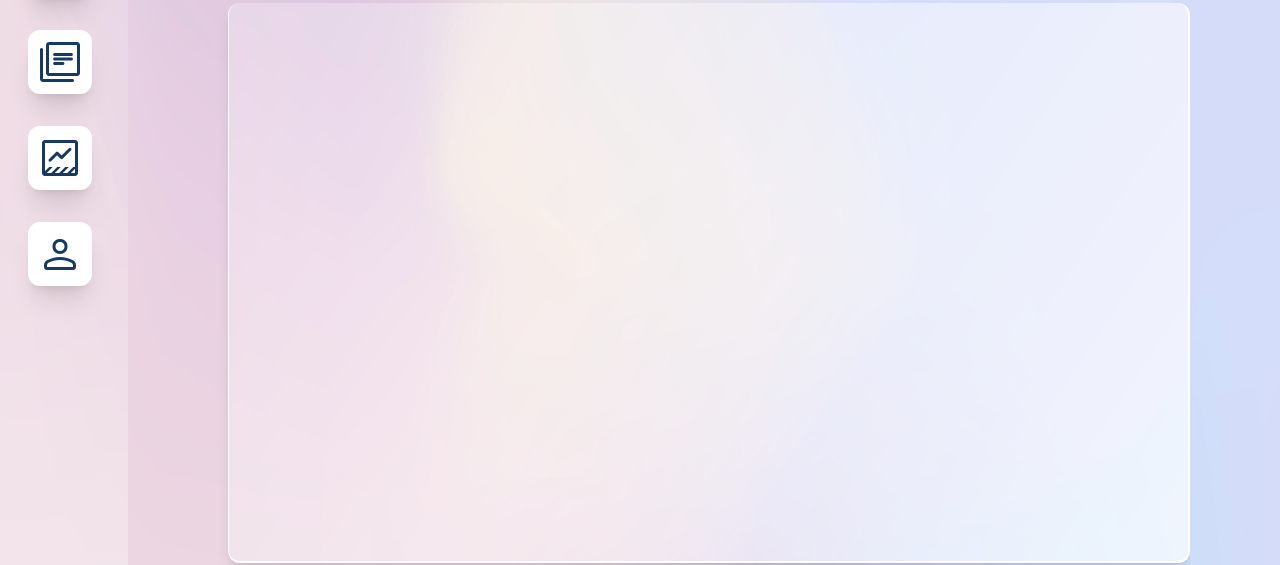
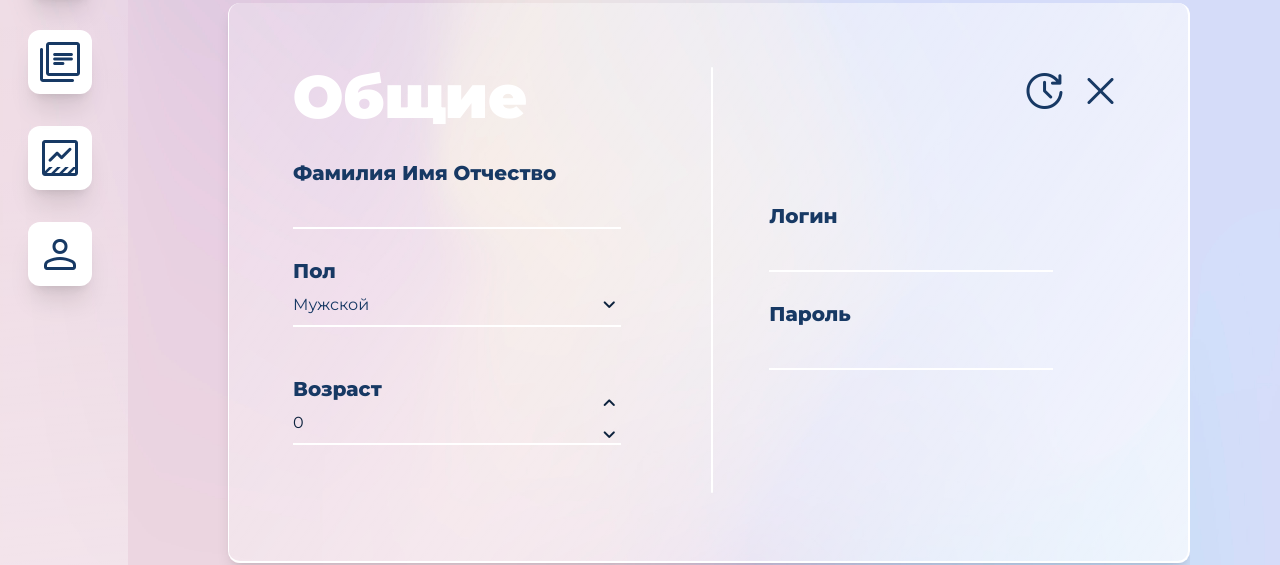
Before and after one commit to DrIwan/Djangers, a Vue app in the folder frontend/: page /updateProfile in a window 1280 px wide. Shown: the part 205-770 px from the top of the page. Built offline with nearby package versions, Linux system fonts and the light colour scheme.

Commit message:
Редактирование страниц,к-тов и классов

```diff
--- a/frontend/src/components/UI/combobox.vue
+++ b/frontend/src/components/UI/combobox.vue
@@ -3,10 +3,10 @@
                     <select
                         required placeholder=" "
                         class="s-main hidden"
-                        v-model="item"
+                        v-bind:value="item"
                         >
-                            <option value="man"><div class="line"></div>Мужской</option>
-                            <option value="woman"><div class="line l-2"></div>Женский</option>
+                            <option value="Мужской"><div class="line"></div>Мужской</option>
+                            <option value="Женский"><div class="line l-2"></div>Женский</option>
                     </select>
                     <div class="select-b">
                         {{item}}
@@ -15,15 +15,15 @@
                     :class="isOpen? 'custom-select' : 'custom-select hidden'"
                     >
                         <li
-                            :class="isActive?'custom-option active-option': 'custom-option'"
+                            :class="this.item=='Мужской'?'custom-option active-option': 'custom-option'"
                             rel="man"
-                            v-on:click="onClickmenu"
+                            v-on:click="this.item='Мужской'"
                             >
                             <div class="line"></div>Мужской</li>
                         <li
-                        :class="isActive?'custom-option': 'custom-option  active-option'"
+                        :class="this.item=='Женский'?'custom-option active-option': 'custom-option'"
                             rel="woman"
-                            v-on:click="onClickmenu"
+                            v-on:click="this.item='Женский'"
                             >
                             <div class="line l-2"></div>Женский</li>
                     </ul>
@@ -44,9 +44,6 @@
             }
         },
         methods:{
-            onClickmenu(){
-
-            },
             openMenu(){
                 this.isOpen = !this.isOpen
             }
@@ -85,7 +82,7 @@
 
         }
         .line{
-            @apply w-[0.1rem] h-10 bg-dark-blue-3 absolute top-0 left-0 hidden;
+            @apply w-[0.1rem] h-10 bg-dark-blue-3 absolute top-0 left-0 hidden ml-0 pl-0;
         }
         .l-2{
             @apply top-[2.5rem];
--- a/frontend/src/components/UI/imageChange.vue
+++ b/frontend/src/components/UI/imageChange.vue
@@ -2,6 +2,7 @@
     <div class="img-ch">
         <input class="img-input" type="file" id="avatar" name="avatar" accept="image/png, image/jpeg">
         <img :src=picture_src class="img-icon"/>
+        <div :class="picture_src==''?'hidden':'def-img'"></div>
         <div class="focus">
             <span class="material-symbols-rounded">add</span>
         </div>
@@ -12,13 +13,16 @@ export default{
         name: 'imageChange',
         props:{
             'picture_src': {
-                type: String,
+                type: String
             }
         }
     }
 </script>
 <style lang="scss" scoped>
   @import url(https://fonts.googleapis.com/css2?family=Material+Symbols+Rounded:opsz,wght,FILL,GRAD@48,500,0,0);
+  .def-img{
+    @apply bg-contain bg-no-repeat bg-center w-[400px] h-[400px] bg-white pointer-events-none rounded-2xl;
+  }
 .img-ch{
     @apply flex flex-row justify-center items-center w-[400px] h-[400px] cursor-pointer;
     & > *{
@@ -40,6 +44,9 @@ export default{
         .img-icon{
              @apply brightness-50;
         }
+        .def-img{
+            @apply brightness-50;
+        }
         .focus{
             @apply flex flex-col justify-center items-center;
         }
--- a/frontend/src/components/UI/leftMenuBar.vue
+++ b/frontend/src/components/UI/leftMenuBar.vue
@@ -8,7 +8,7 @@
         @click="this.$router.push('/main')"
         ></menuBarItem>
         <!--доработка появления/исчезновения-->
-        <div class="relative" v-on:mouseenter="mouseenterSM">
+        <div class="relative" v-on:mouseenter="mouseenterSM" v-on:mouseleave="mouseleaveSM">
             <menuBarItem title="Тесты"
             icon="library_books"
             @click="this.$router.push('/tests')"
@@ -56,7 +56,7 @@ export default{
                 this.isOpen = false;
                 this.$emit('toggleClass', this.isOpen);
             },
-            mouseoutSM(){
+            mouseleaveSM(){
                 this.isHover = false;
             },
             mouseenterSM(){
@@ -71,16 +71,16 @@ export default{
 .submenu-item{
     @apply absolute top-6 left-36 bg-white/60 pt-3 pb-3  rounded-xl border-l-[1px] border-t-0 border-b-2 border-r-[1px] border-white;
     li{
-        @apply px-3 p-3;
+        @apply px-3 p-3 cursor-pointer;
         &:hover{
-            @apply bg-hover-btn-dm text-sm-blue;
+            @apply bg-hover-btn-dm/60 text-sm-blue;
         }
     }
 }
 @import url(https://fonts.googleapis.com/css2?family=Material+Symbols+Rounded:opsz,wght,FILL,GRAD@48,500,0,0);
 //активная боковая панель
 .leftBar{
-    @apply h-screen bg-dark-blue-3 block w-80 fixed top-0 left-0 flex flex-col justify-start items-start pl-20 pt-9 transition-all ease-linear duration-500;
+    @apply z-10 h-screen bg-dark-blue-3 block w-80 fixed top-0 left-0 flex flex-col justify-start items-start pl-20 pt-9 transition-all ease-linear duration-500;
     background: linear-gradient(354.3deg, rgba(255, 255, 255, 0.37) -3.2%, rgba(255, 255, 255, 0.1702) 49.11%, rgba(255, 255, 255, 0.1369) 100%);
 
     h2,.double-logo{
--- a/frontend/src/components/pages/UpdateProfilePage.vue
+++ b/frontend/src/components/pages/UpdateProfilePage.vue
@@ -5,7 +5,28 @@
         <h2 class="name-page">Личный кабинет</h2>
         <div class="sub-label">Личные данные-редактирование</div>
         <glassBlock class="gl" style="height: 70vh !important; padding: 4rem;">
-
+            <form>
+                <div class="main-set">
+                    <h2 class="name-block-form">Общие</h2>
+                    <h3 class="label-frm">Фамилия Имя Отчество</h3>
+                    <textBox></textBox>
+                    <h3 class="label-frm">Пол</h3>
+                    <comboBox></comboBox>
+                    <h3 class="label-frm">Возраст</h3>
+                    <numberBox></numberBox>
+                </div>
+                <div class="line"></div>
+                <div class="addit-set">
+                    <ul class="control-box">
+                        <li><button><span class="material-symbols-rounded">update</span></button></li>
+                        <li><button @click="this.$router.push('/profile')"><span class="material-symbols-rounded">close</span></button></li>
+                    </ul>
+                    <h3 class="label-frm">Логин</h3>
+                    <textBox></textBox>
+                    <h3 class="label-frm">Пароль</h3>
+                    <textBox></textBox>
+                </div>
+            </form>
         </glassBlock>
     </div>
 </template>
@@ -28,4 +49,39 @@ export default{
 .sub-label{
     @apply font-monst text-left text-dark-blue text-xl mb-3;
 }
+.gl{
+    @apply font-monst text-dark-blue;
+    form{
+        @apply w-full h-full flex flex-row;
+        .main-set{
+            @apply w-1/2;
+
+        }
+        .addit-set{
+            @apply w-1/2 pl-14;
+            .control-box{
+                @apply w-[100%] flex flex-row justify-end mb-[5rem];
+                li {
+                    @apply first:mr-2;
+                    span{
+                        @apply text-5xl;
+                    }
+                }
+            }
+        }
+    }
+    .name-block-form{
+        @apply text-white text-6xl font-black mb-8;
+    }
+    .label-frm{
+        @apply font-bold text-xl;
+    }
+
+    .text-box{
+        @apply mb-0 w-[80%];
+    }
+    .combo-box{
+        @apply w-[80%];
+    }
+}
 </style>
--- a/frontend/src/index.scss
+++ b/frontend/src/index.scss
@@ -89,7 +89,7 @@ body{
 /*МЕНЮ ПОЛЬЗОВАТЕЛЯ*/
 
 .container{
-    @apply absolute w-[72%] left-[20rem] pl-[100px] overflow-y-scroll h-screen;
+    @apply z-0 absolute w-[72%] left-[20rem] pl-[100px] overflow-y-scroll h-screen;
     .admin{
         @apply bg-[url('./img/admin.png')];
     }
@@ -150,3 +150,6 @@ body{
         }
     }
 }
+.def-img{
+    @apply bg-[url('./img/defaultImg.png')] bg-cover bg-center;
+}
--- a/frontend/src/router/index.js
+++ b/frontend/src/router/index.js
@@ -5,7 +5,6 @@ import ProfilePage from "@/components/pages/ProfilePage"
 import RegistrationPage from "@/components/pages/RegistrationPage"
 import LoginPage from "@/components/pages/loginPage"
 import mainPage from "@/components/pages/mainPage"
-import profilePage from "@/components/pages/ProfilePage"
 import attemptsPage from "@/components/pages/attemptsPage"
 import testsPage from "@/components/pages/testsPage"
 import workersPage from "@/components/pages/workersPage"
@@ -20,68 +19,109 @@ import UpdateProfilePage from "@/components/pages/UpdateProfilePage"
 const routes = [
     {
         path: '/',
-        component: HomePage
+        component: HomePage,
+        meta:{
+            title: 'Главная'
+        }
     },
     {
         path: '/registration',
-        component: RegistrationPage
+        component: RegistrationPage,
+        meta:{
+            title: 'Регистрация'
+        }
     },
     {
         path: '/profile',
-        component: ProfilePage
+        component: ProfilePage,
+        meta:{
+            title: 'Личный кабинет'
+        }
     },
     {
         path: '/login',
-        component: LoginPage
+        component: LoginPage,
+        meta:{
+            title: 'Вход в систему'
+        }
     },
     {
         path: '/main',
-        component: mainPage
-    },
-    {
-        path: '/profile',
-        component: profilePage
-    },
-    {
-        path: '/attempts',
-        component: attemptsPage
+        component: mainPage,
+        meta:{
+            title: 'Меню'
+        }
     },
     {
         path: '/tests',
-        component: testsPage
+        component: testsPage,
+        meta:{
+            title: 'Тесты'
+        }
     },
     {
         path: '/workers',
-        component: workersPage
+        component: workersPage,
+        meta:{
+            title: 'Учетные записи'
+        }
     },
     {
         path: '/scales',
-        component: scalesPage
+        component: scalesPage,
+        meta:{
+            title: 'Шкалы'
+        }
     },
     {
         path: '/interpretations',
-        component: interpretationsPage
+        component: interpretationsPage,
+        meta:{
+            title: 'Интерпретации'
+        }
     },
     {
         path: '/subtests',
-        component: subtestsPage
+        component: subtestsPage,
+        meta:{
+            title: 'Субтесты'
+        }
     },
     {
         path:'/preview',
-        component: previewPage
+        component: previewPage,
+        meta:{
+            title: 'Превью'
+        }
     },
     {
         path:'/newScales',
-        component: newScalesPage
+        component: newScalesPage,
+        meta:{
+            title: 'Создание шкалы'
+        }
     },
     {
         path:'/newInter',
-        component: newInterPage
+        component: newInterPage,
+        meta:{
+            title: 'Создание интерпретации'
+        }
     },
     {
         path:'/updateProfile',
-        component: UpdateProfilePage
+        component: UpdateProfilePage,
+        meta:{
+            title: 'Изменение профиля'
+        }
 
+    },
+    {
+        path:'/attempts',
+        component: attemptsPage,
+        meta:{
+            title: 'Попытки'
+        }
     }
 ]
 
@@ -89,5 +129,9 @@ const router = createRouter({
     routes,
     history: createWebHistory(process.env.BASE_URL)
 })
+router.beforeEach((to,from,next)=>{
+    document.title = `${to.meta.title}`;
+    next();
+})
 
 export default router
```
Also changed, not shown: frontend/src/img/defaultImg.png (added), 1 other file (tests, documents, lock files or other folders).
